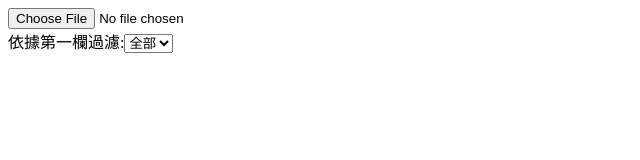
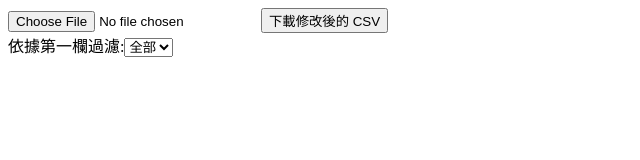
Before and after one commit to chiisen/csv-sort-test, a plain HTML site: page index.html in a window 1280 px wide. Shown: the whole page, without its empty margins (0-640 px from the left). Drawn offline with nearby package versions, Linux system fonts and the light colour scheme.

Commit message:
✨ feat: 新增"下載修改後的 CSV"按鈕功能

```diff
--- a/index.html
+++ b/index.html
@@ -10,6 +10,7 @@
   <div id="app">
     <!-- 文件上傳按鈕 -->
     <input type="file" @change="handleFileUpload" accept=".csv">
+    <button @click="downloadCSV">下載修改後的 CSV</button>
     <div>
       <!-- 過濾選單 -->
       <label for="filter-select">依據第一欄過濾:</label>
--- a/script.js
+++ b/script.js
@@ -101,6 +101,24 @@ const app = createApp({
       // 在原始 rows 中交換行
       this.rows.splice(originalOldIndex, 1);
       this.rows.splice(originalNewIndex, 0, temp);
+    },
+    downloadCSV() {
+      const csvContent = [
+        this.headers.join(','), // 加入表頭
+        ...this.filteredRows.map(row => Object.values(row).join(',')) // 加入資料行
+      ].join('\n');
+
+      const blob = new Blob([csvContent], { type: 'text/csv;charset=utf-8;' });
+      const url = URL.createObjectURL(blob);
+      const link = document.createElement('a');
+      link.setAttribute('href', url);
+      const date = new Date();
+      const dateString = date.toISOString().replace(/[:\-T]/g, '_').split('.')[0]; // 格式化日期時間
+      link.setAttribute('download', `output_${dateString}.csv`);
+      link.style.visibility = 'hidden';
+      document.body.appendChild(link);
+      link.click();
+      document.body.removeChild(link);
     }
   }
 });
```
